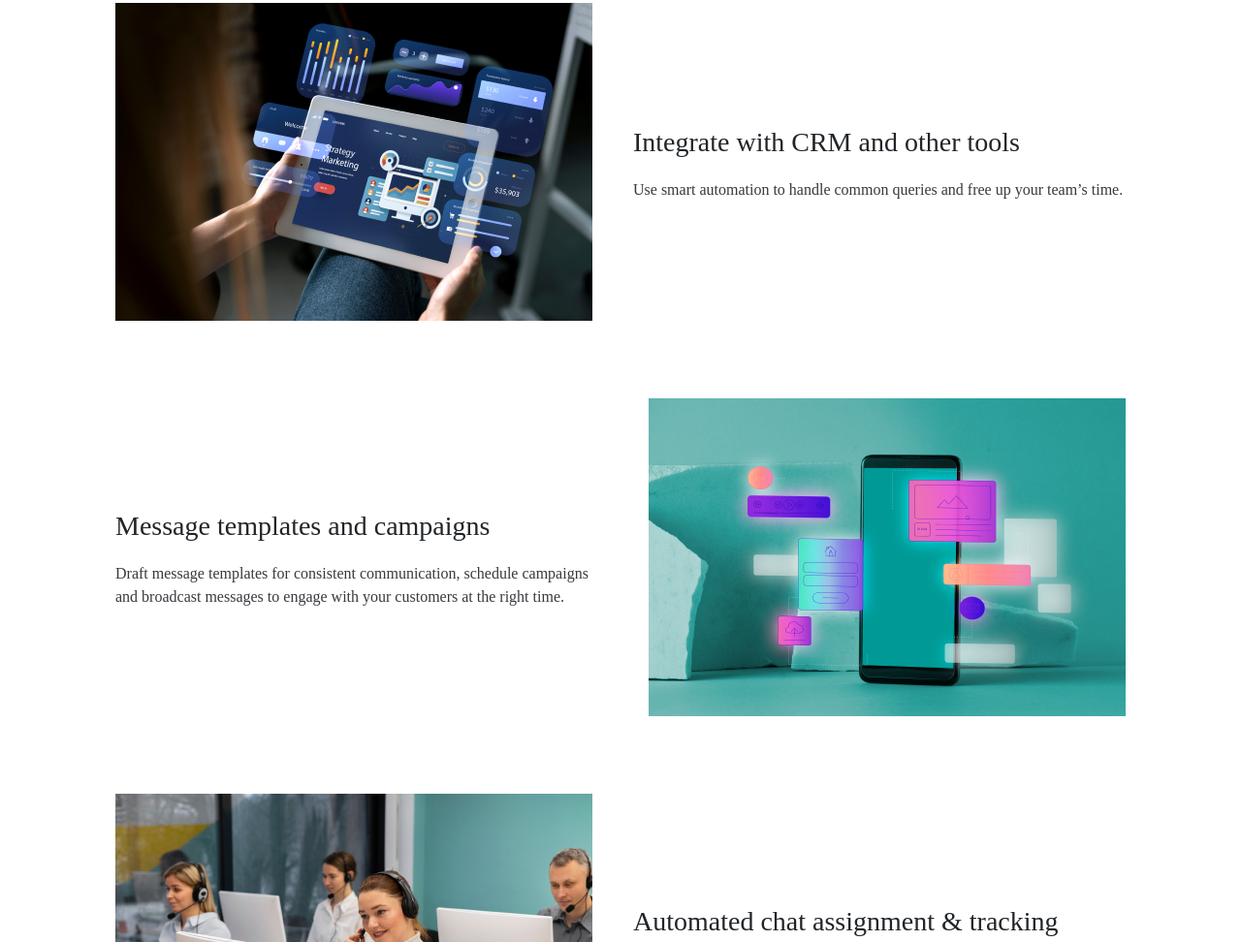
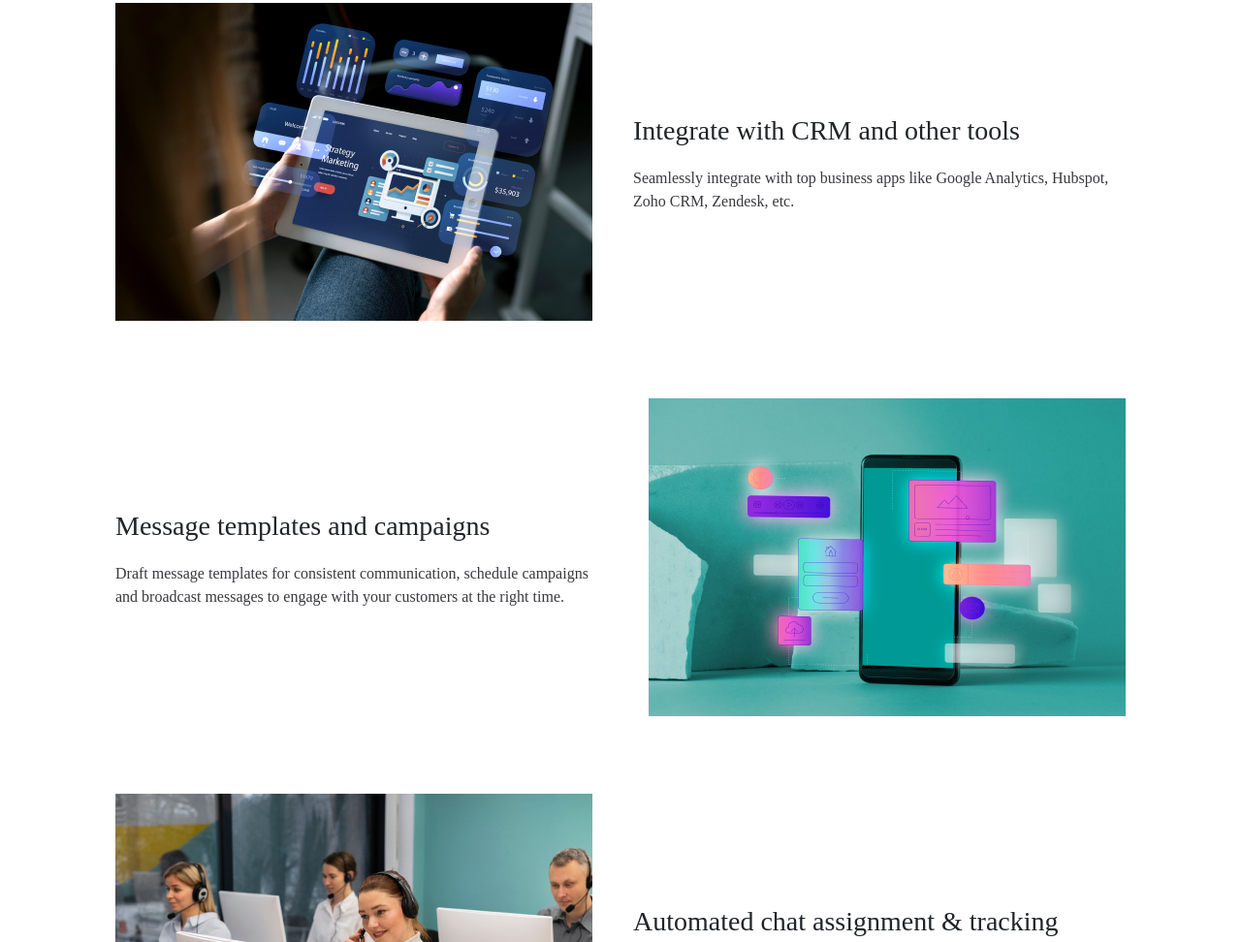
Before and after one commit to chakraa-tech-labs/chatzeal-website, a plain HTML site: page index.html in a window 1280 px wide. Shown: the part 2539-3511 px from the top of the page at 97% size. Drawn offline with nearby package versions, Linux system fonts and the light colour scheme; a web font is replaced by a local one.

Commit message:
Change Integrate with CRM and other tools content.

```diff
--- a/index.html
+++ b/index.html
@@ -279,9 +279,7 @@
                   Integrate with CRM and other tools
                 </div>
                 <div class="sec4-con-box-text-2 sec4-con-box3-text-2">
-                  Use smart automation to handle common queries
-                  <!-- <br /> -->
-                  and free up your team’s time.
+                  Seamlessly integrate with top business apps like Google Analytics, Hubspot, Zoho CRM, Zendesk, etc.
                 </div>
               </div>
             </div>
```
